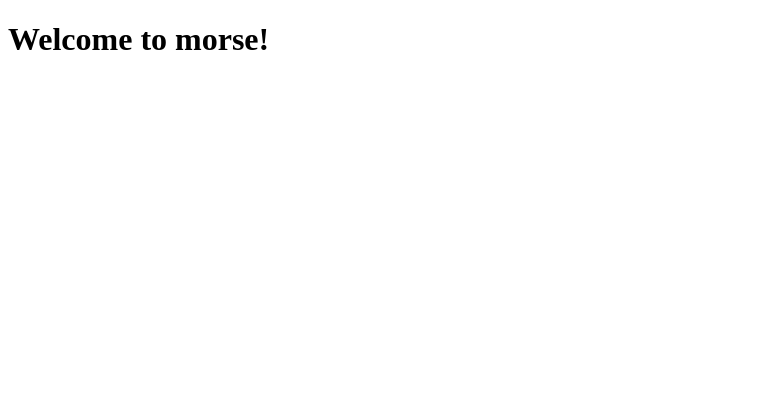
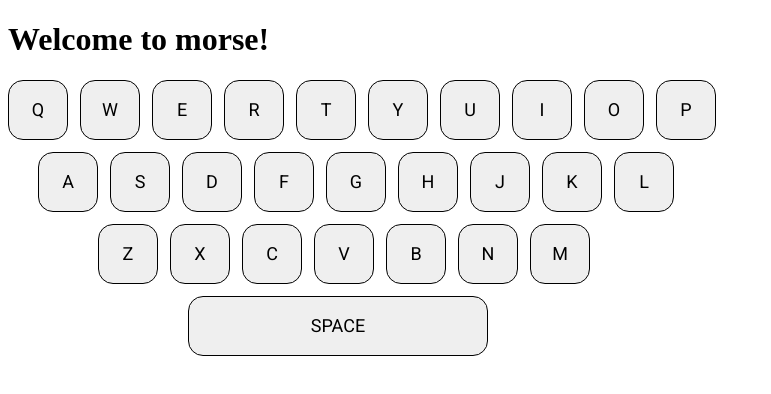
Before and after one commit to Frequency21/morse, an Angular app: page / in a window 1280 px wide. Shown: the top 394 px of the page, without its empty margins (0-771 px from the left). Built offline with nearby package versions, Linux system fonts and the light colour scheme; a web font is replaced by a local one.

Commit message:
WIP
adds keyboards
and morse code table

```diff
--- a/src/app/app.component.html
+++ b/src/app/app.component.html
@@ -1,3 +1,15 @@
 <h1>Welcome to {{ title }}!</h1>
 
+<div class="keyboard">
+    <div class="row" *ngFor="let row of keyboardRows">
+        <button *ngFor="let btn of row" [ngClass]="{'roboto': true}" (mousedown)="onMouseDown($event)"
+            (mouseup)="onMouseUp($event)">
+            {{ btn | uppercase }}
+        </button>
+    </div>
+    <div class="row">
+        <button id="space" class="roboto" (mousedown)="onMouseDown($event)" (mouseup)="onMouseUp($event)">SPACE</button>
+    </div>
+</div>
+
 <router-outlet />
--- /dev/null
+++ b/src/app/app.component.scss
@@ -0,0 +1,46 @@
+@use "sass:math";
+
+$buttonSize: 60px;
+$gap: 12px;
+
+button {
+    cursor: pointer;
+    font-size: 18px;
+
+    width: $buttonSize;
+    height: $buttonSize;
+
+    border: 1px solid black;
+    border-radius: 15px;
+
+    &.pressed {
+        position: relative;
+        top: 3px;
+    }
+}
+
+.keyboard {
+    display: flex;
+    flex-flow: column nowrap;
+    gap: $gap;
+}
+
+.row {
+    display: flex;
+    flex-flow: row nowrap;
+    gap: $gap;
+
+    &:nth-child(2) {
+        margin-left: math.div($buttonSize, 2);
+    }
+
+    &:nth-child(3) {
+        margin-left: math.div(3 * $buttonSize, 2);
+    }
+}
+
+#space {
+    margin-left: 3 * $buttonSize;
+    width: 5 * $buttonSize;
+    height: $buttonSize;
+}
--- a/src/app/app.component.ts
+++ b/src/app/app.component.ts
@@ -1,12 +1,27 @@
+import { CommonModule } from '@angular/common'
 import { Component } from '@angular/core'
 import { RouterOutlet } from '@angular/router'
 
 @Component({
     selector: 'app-root',
-    imports: [RouterOutlet],
+    imports: [RouterOutlet, CommonModule],
     templateUrl: './app.component.html',
-    styles: [],
+    styleUrl: './app.component.scss',
 })
 export class AppComponent {
     title = 'morse'
+
+    keyboardRows = [
+        "qwertyuiop".split(''),
+        "asdfghjkl".split(''),
+        "zxcvbnm".split(''),
+    ]
+
+    onMouseDown(event: MouseEvent) {
+        (event.target as HTMLElement).classList.add('pressed')
+    }
+
+    onMouseUp(event: MouseEvent) {
+        (event.target as HTMLElement).classList.remove('pressed')
+    }
 }
--- a/src/styles.scss
+++ b/src/styles.scss
@@ -1 +1,8 @@
-/* You can add global styles to this file, and also import other style files */
+.roboto {
+    font-family: "Roboto", serif;
+    font-optical-sizing: auto;
+    font-weight: 400;
+    font-style: normal;
+    font-variation-settings:
+        "wdth" 100;
+}
```
Also changed, not shown: src/app/app.constants.ts (added, +28 -0 lines).
